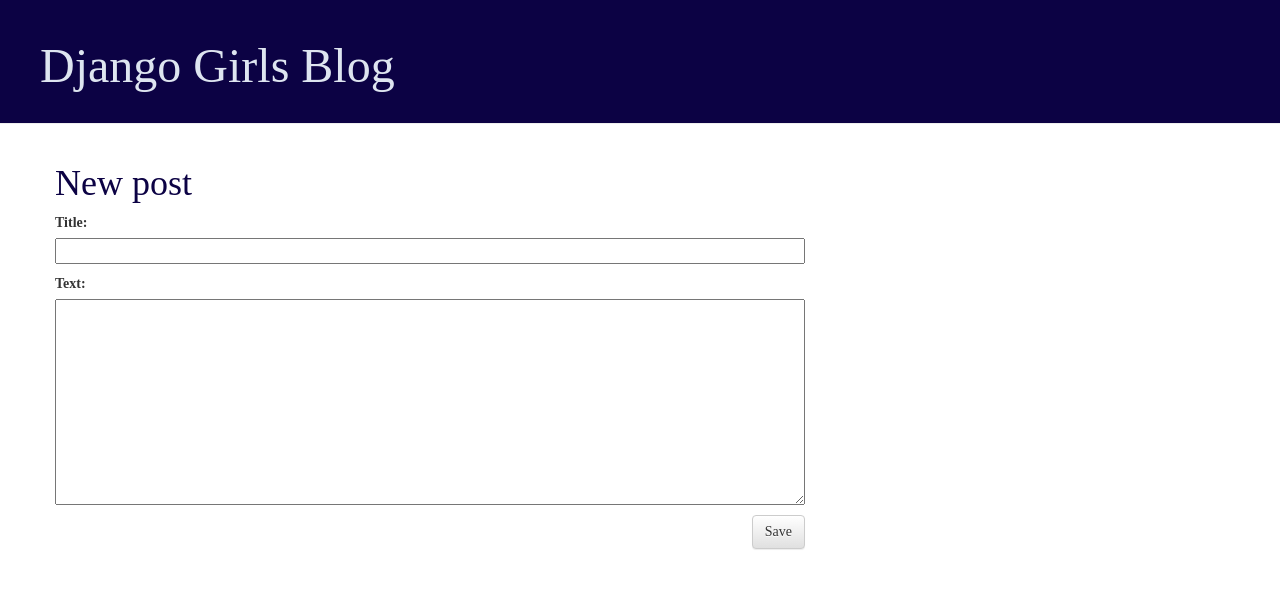
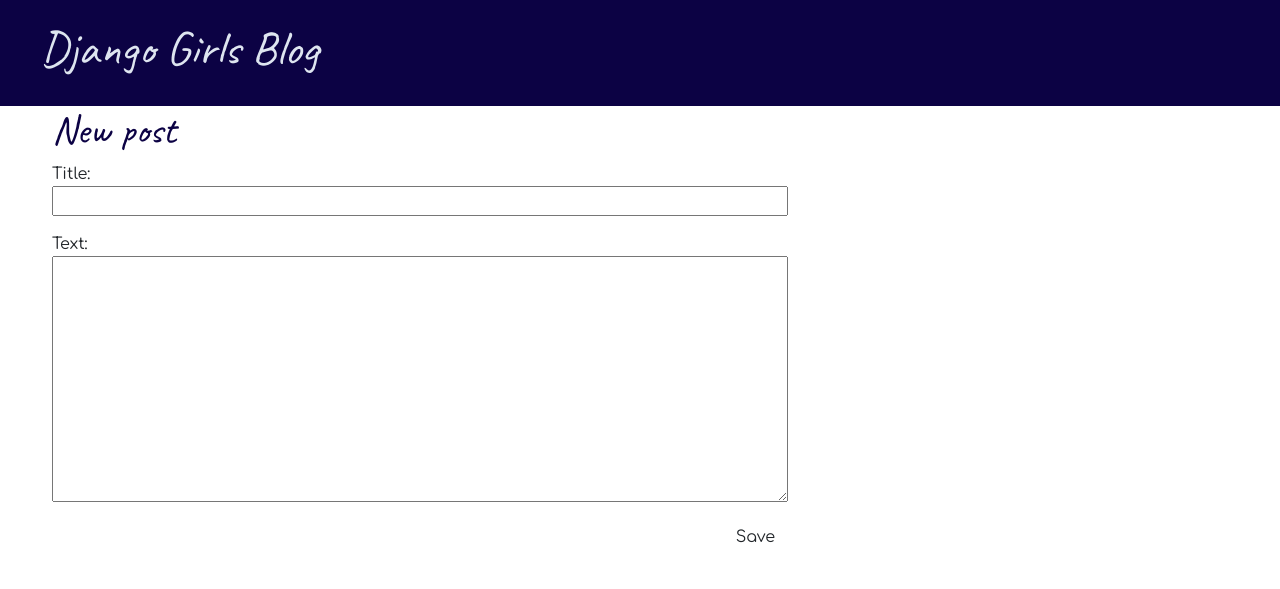
Before and after one commit to LelyaMart/my-first-blog, a Django app: page /post/new/ in a window 1280 px wide. Shown: the top 589 px of the page. Run offline with Django 3.2, Linux system fonts and the light colour scheme; some libraries are stand-ins or nearby versions.

Commit message:
reconnect google fonts

```diff
--- a/blog/static/css/blog.css
+++ b/blog/static/css/blog.css
@@ -40,7 +40,8 @@
 }
 
 .post {
-    margin-bottom: 70px;
+    margin-bottom: 50px;
+    margin-top: 10px;
 }
 
 .post h1 a, .post h1 a:visited {
--- a/blog/templates/blog/base.html
+++ b/blog/templates/blog/base.html
@@ -1,16 +1,20 @@
 {% load static %}
 <html>
+
     <head>
-        <title>Django Girls blog</title>
-        <link rel="stylesheet" href="//maxcdn.bootstrapcdn.com/bootstrap/3.2.0/css/bootstrap.min.css">
-        <link rel="stylesheet" href="//maxcdn.bootstrapcdn.com/bootstrap/3.2.0/css/bootstrap-theme.min.css">
-        <link href="https://fonts.googleapis.com/css?family=Lobster&subset=latin,cyrillic" rel="stylesheet" type="text/css">
-        <link rel="stylesheet" href="{% static 'css/blog.css' %}">
+        <title>Мой блог</title>
         <link rel="preconnect" href="https://fonts.googleapis.com">
         <link rel="preconnect" href="https://fonts.gstatic.com" crossorigin>
-        <link href="https://fonts.googleapis.com/css2?family=Lobster&display=swap" rel="stylesheet">
-
-    </head>
+        <link href="https://fonts.googleapis.com/css2?family=Comfortaa&display=swap" rel="stylesheet">
+        <link href="https://fonts.googleapis.com/css2?family=Caveat&display=swap" rel="stylesheet">
+        <link href="https://cdn.jsdelivr.net/npm/bootstrap@5.2.2/dist/css/bootstrap.min.css" rel="stylesheet">
+        <link href="https://cdn.jsdelivr.net/npm/bootstrap@5.2.2/dist/css/bootstrap.min.css" rel="stylesheet"
+          integrity="sha384-Zenh87qX5JnK2Jl0vWa8Ck2rdkQ2Bzep5IDxbcnCeuOxjzrPF/et3URy9Bv1WTRi" crossorigin="anonymous">
+        <script src="https://cdn.jsdelivr.net/npm/bootstrap@5.2.2/dist/js/bootstrap.bundle.min.js"
+          integrity="sha384-OERcA2EqjJCMA+/3y+gxIOqMEjwtxJY7qPCqsdltbNJuaOe923+mo//f6V8Qbsw3"
+          crossorigin="anonymous"></script>
+        <link rel="stylesheet" href="{% static 'css/blog.css' %}">
+      </head>
     <body>
         <body>
             <div class="page-header">
```
